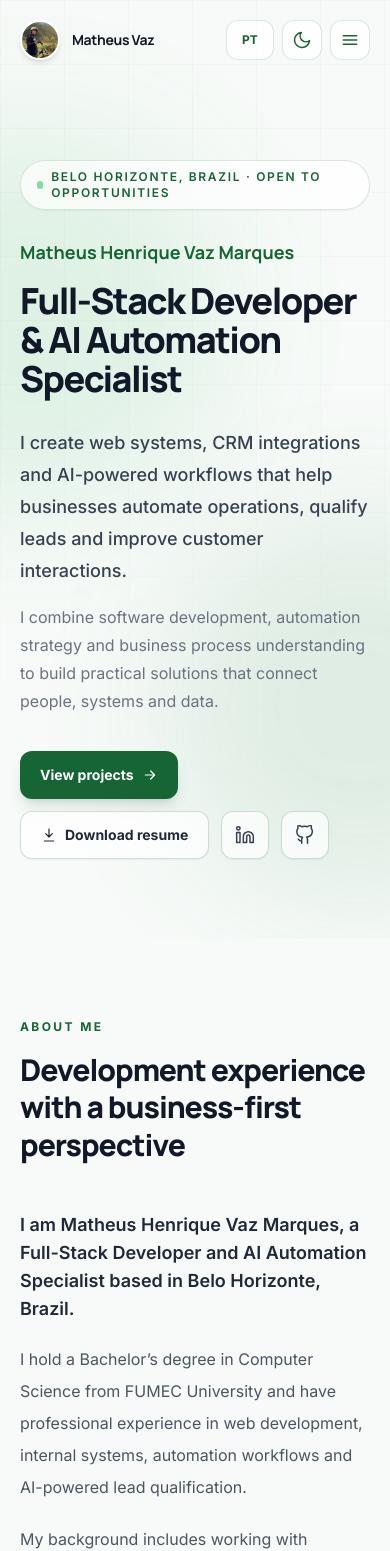
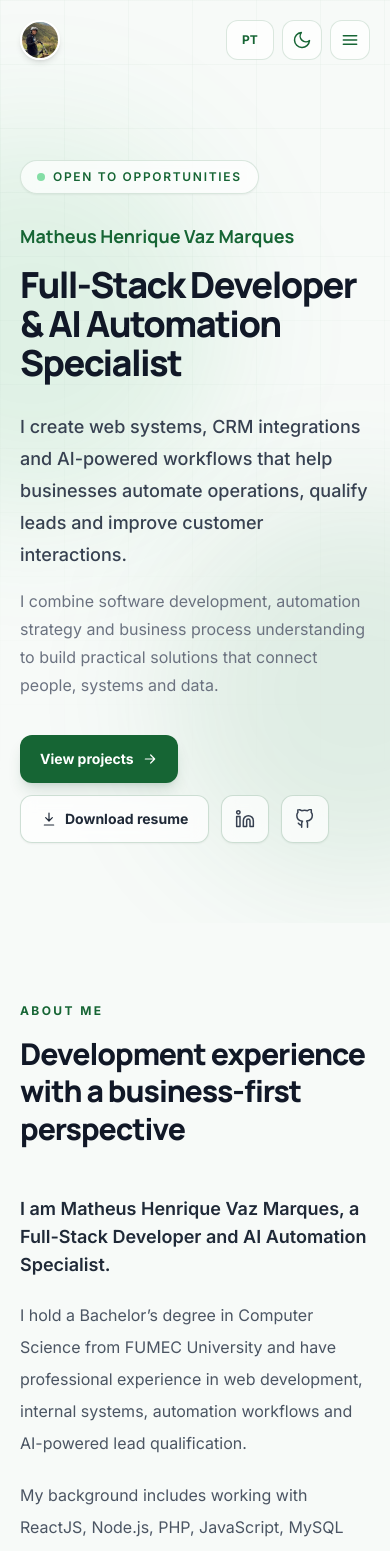
Before and after one commit to Teuuzim/portfolio, a React (Vite) app: page / in a window 390 px wide. Shown: the top 1551 px of the page. Built offline with nearby package versions, Linux system fonts and the light colour scheme.

Commit message:
refactor: update Navbar styles and translations for improved clarity

```diff
--- a/src/components/Navbar.tsx
+++ b/src/components/Navbar.tsx
@@ -48,7 +48,7 @@ export function Navbar({ language, theme, onLanguageToggle, onThemeToggle }: Nav
       <div className="container-shell flex h-20 items-center">
         <a
           href="#top"
-          className="flex items-center gap-3 font-display text-sm font-bold tracking-tight text-gray-900 dark:text-slate-50"
+          className="flex shrink-0 items-center gap-3 font-display text-sm font-bold tracking-tight text-gray-900 dark:text-slate-50"
           aria-label="Matheus Vaz — home"
         >
           <img
@@ -56,7 +56,7 @@ export function Navbar({ language, theme, onLanguageToggle, onThemeToggle }: Nav
             alt=""
             className="h-10 w-10 rounded-full border-2 border-white object-cover shadow-md dark:border-slate-800"
           />
-          <span>Matheus Vaz</span>
+          <span className="hidden sm:inline">Matheus Vaz</span>
         </a>
 
         <div className="ml-auto hidden items-center gap-0.5 xl:flex">
@@ -67,7 +67,7 @@ export function Navbar({ language, theme, onLanguageToggle, onThemeToggle }: Nav
           ))}
         </div>
 
-        <div className="ml-auto flex items-center gap-2 xl:ml-5">
+        <div className="ml-auto flex shrink-0 items-center gap-2 xl:ml-5">
           <button
             type="button"
             className="control-button min-w-12 px-3 text-xs font-bold"
--- a/src/data/translations.ts
+++ b/src/data/translations.ts
@@ -116,7 +116,7 @@ export const translations: Record<Language, PortfolioContent> = {
       linkedin: 'LinkedIn',
     },
     hero: {
-      eyebrow: 'Belo Horizonte, Brazil · Open to opportunities',
+      eyebrow: 'Open to opportunities',
       title: 'Full-Stack Developer & AI Automation Specialist',
       description:
         'I create web systems, CRM integrations and AI-powered workflows that help businesses automate operations, qualify leads and improve customer interactions.',
@@ -130,7 +130,7 @@ export const translations: Record<Language, PortfolioContent> = {
       kicker: 'About me',
       title: 'Development experience with a business-first perspective',
       paragraphs: [
-        'I am Matheus Henrique Vaz Marques, a Full-Stack Developer and AI Automation Specialist based in Belo Horizonte, Brazil.',
+        'I am Matheus Henrique Vaz Marques, a Full-Stack Developer and AI Automation Specialist.',
         'I hold a Bachelor’s degree in Computer Science from FUMEC University and have professional experience in web development, internal systems, automation workflows and AI-powered lead qualification.',
         'My background includes working with ReactJS, Node.js, PHP, JavaScript, MySQL and modern web development tools. I started my professional journey as a Web Development Intern, progressed to Junior Web Developer, and now work with automation initiatives focused on smart funnels, CRM integrations and business workflows.',
         'Today, my main focus is building solutions that help companies automate repetitive tasks, organize lead information, connect CRMs, improve customer service processes and support better decision-making through technology.',
@@ -374,7 +374,7 @@ export const translations: Record<Language, PortfolioContent> = {
       linkedin: 'LinkedIn',
     },
     hero: {
-      eyebrow: 'Belo Horizonte, Brasil · Aberto a oportunidades',
+      eyebrow: 'Aberto a oportunidades',
       title: 'Desenvolvedor Full-Stack & Especialista em Automação com IA',
       description:
         'Crio sistemas web, integrações com CRMs e fluxos com inteligência artificial que ajudam empresas a automatizar operações, qualificar leads e melhorar o atendimento ao cliente.',
```
Also changed, not shown: 1 other file (tests, documents, lock files or other folders).
